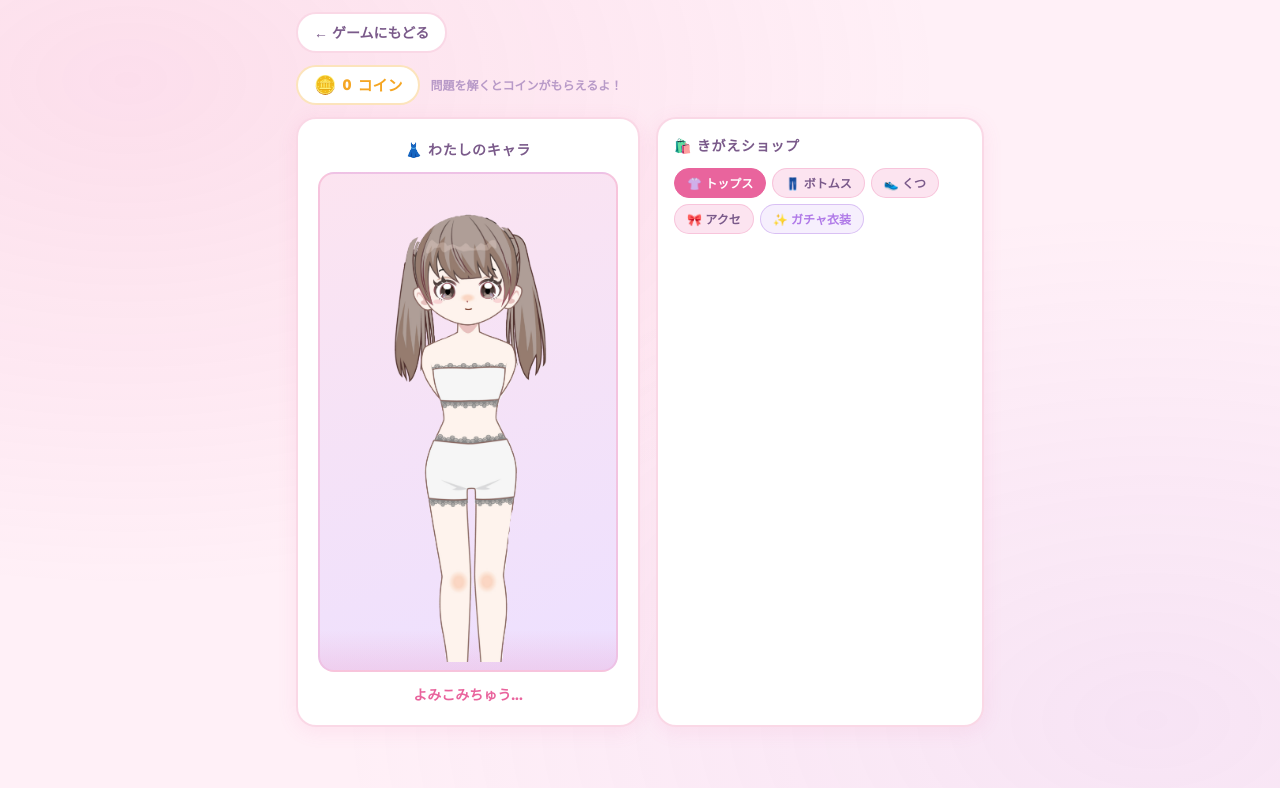
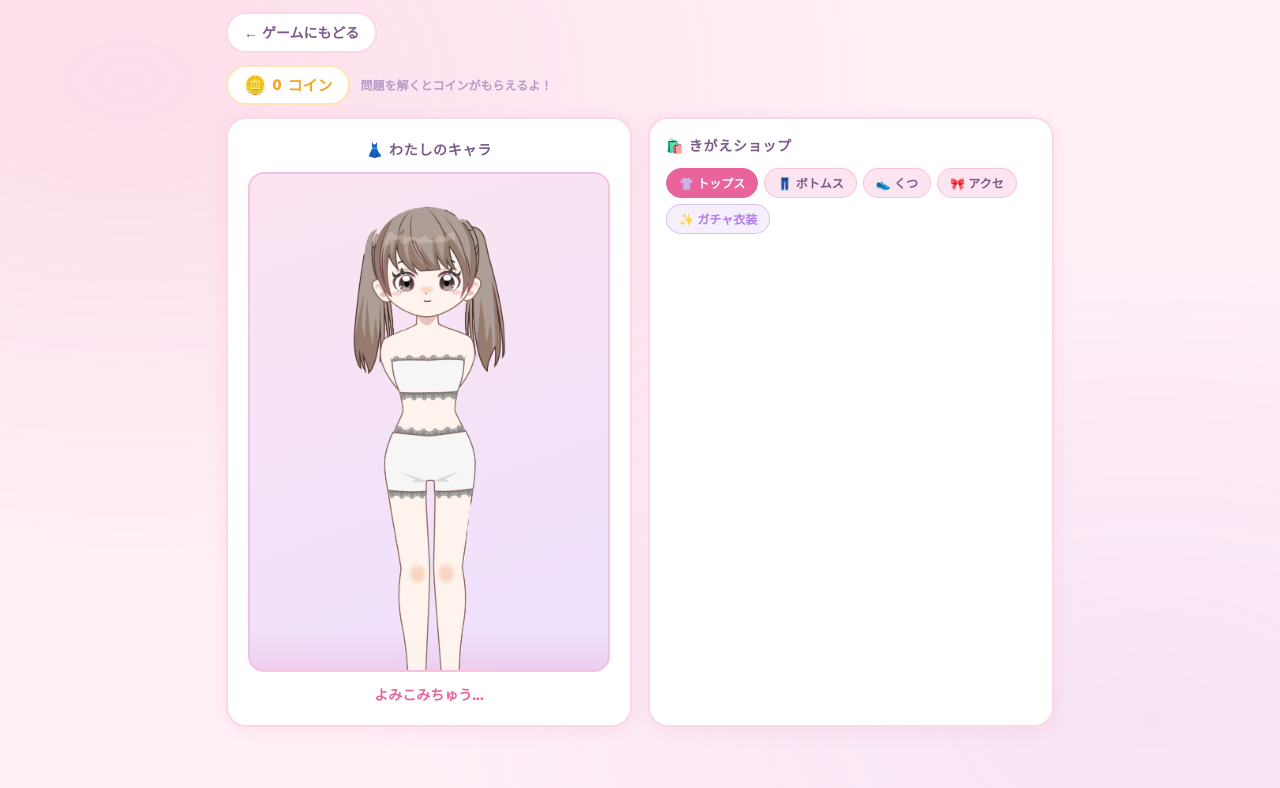
Before and after one commit to tatsuro-miki/sansu-quest, a plain HTML site: page avatar.html in a window 1280 px wide. Drawn offline with nearby package versions, Linux system fonts and the light colour scheme; no server answers; sample sign-in values are in the browser's storage.

Commit message:
Add files via upload

```diff
--- a/avatar.html
+++ b/avatar.html
@@ -46,7 +46,7 @@ body::before {
   pointer-events: none;
 }
 
-.back-bar { padding: 12px 16px; max-width: 720px; margin: 0 auto; position: relative; z-index: 1; }
+.back-bar { padding: 12px 16px; max-width: 860px; margin: 0 auto; position: relative; z-index: 1; }
 .back-btn {
   display: inline-flex; align-items: center; gap: 6px;
   font-family: inherit; font-size: 14px; font-weight: 800;
@@ -59,7 +59,7 @@ body::before {
 
 /* コインバー */
 .coin-bar {
-  max-width: 720px; margin: 0 auto 0;
+  max-width: 860px; margin: 0 auto 0;
   padding: 0 16px 12px;
   display: flex; align-items: center; gap: 10px;
   position: relative; z-index: 1;
@@ -72,7 +72,7 @@ body::before {
 }
 .coin-display .coin-icon { font-size: 18px; }
 
-.app { max-width: 720px; margin: 0 auto; padding: 0 16px 40px; position: relative; z-index: 1; }
+.app { max-width: 860px; margin: 0 auto; padding: 0 16px 40px; position: relative; z-index: 1; }
 
 /* メインレイアウト */
 .main-layout {
@@ -81,7 +81,7 @@ body::before {
   gap: 16px;
   margin-bottom: 16px;
 }
-@media (max-width: 400px) {
+@media (max-width: 500px) {
   .main-layout { grid-template-columns: 1fr; }
 }
 
@@ -99,7 +99,7 @@ body::before {
   letter-spacing: .05em;
 }
 .avatar-stage {
-  width: 300px; height: 500px;
+  width: 100%; height: 500px;
   background: linear-gradient(160deg, #fce4f0 0%, #ede0ff 100%);
   border-radius: 16px; border: 2px solid var(--border2);
   display: flex; align-items: center; justify-content: center;
@@ -320,11 +320,11 @@ body::before {
       <h2>👗 わたしのキャラ</h2>
       <div class="avatar-stage">
         <!-- パーツ重ね着レイヤー -->
-        <div id="avatar-layers" style="position:relative;width:300px;height:480px;overflow:hidden;">
-          <img id="layer-base"  src="./base.png" style="position:absolute;top:0;left:0;width:300px;height:auto;transform:scale(0.55);transform-origin:top center;margin-top:10px;">
-          <img id="layer-under" src=""           style="position:absolute;top:0;left:0;width:300px;height:auto;transform:scale(0.55);transform-origin:top center;margin-top:10px;display:none;">
-          <img id="layer-tops"  src=""           style="position:absolute;top:0;left:0;width:300px;height:auto;transform:scale(0.55);transform-origin:top center;margin-top:10px;display:none;">
-          <img id="layer-shoes" src=""           style="position:absolute;top:0;left:0;width:300px;height:auto;transform:scale(0.55);transform-origin:top center;margin-top:10px;display:none;">
+        <div id="avatar-layers" style="position:relative;width:100%;height:100%;overflow:hidden;">
+          <img id="layer-base"  src="./base.png" style="position:absolute;top:0;left:50%;width:300px;height:auto;transform:translateX(-50%) scale(0.55);transform-origin:top center;margin-top:10px;">
+          <img id="layer-under" src=""           style="position:absolute;top:0;left:50%;width:300px;height:auto;transform:translateX(-50%) scale(0.55);transform-origin:top center;margin-top:10px;display:none;">
+          <img id="layer-tops"  src=""           style="position:absolute;top:0;left:50%;width:300px;height:auto;transform:translateX(-50%) scale(0.55);transform-origin:top center;margin-top:10px;display:none;">
+          <img id="layer-shoes" src=""           style="position:absolute;top:0;left:50%;width:300px;height:auto;transform:translateX(-50%) scale(0.55);transform-origin:top center;margin-top:10px;display:none;">
         </div>
         <!-- ガチャ衣装（全身画像）レイヤー -->
         <img id="layer-gacha-outfit" src="" style="position:absolute;top:0;left:0;width:100%;height:100%;object-fit:contain;padding:8px;display:none;">
```
